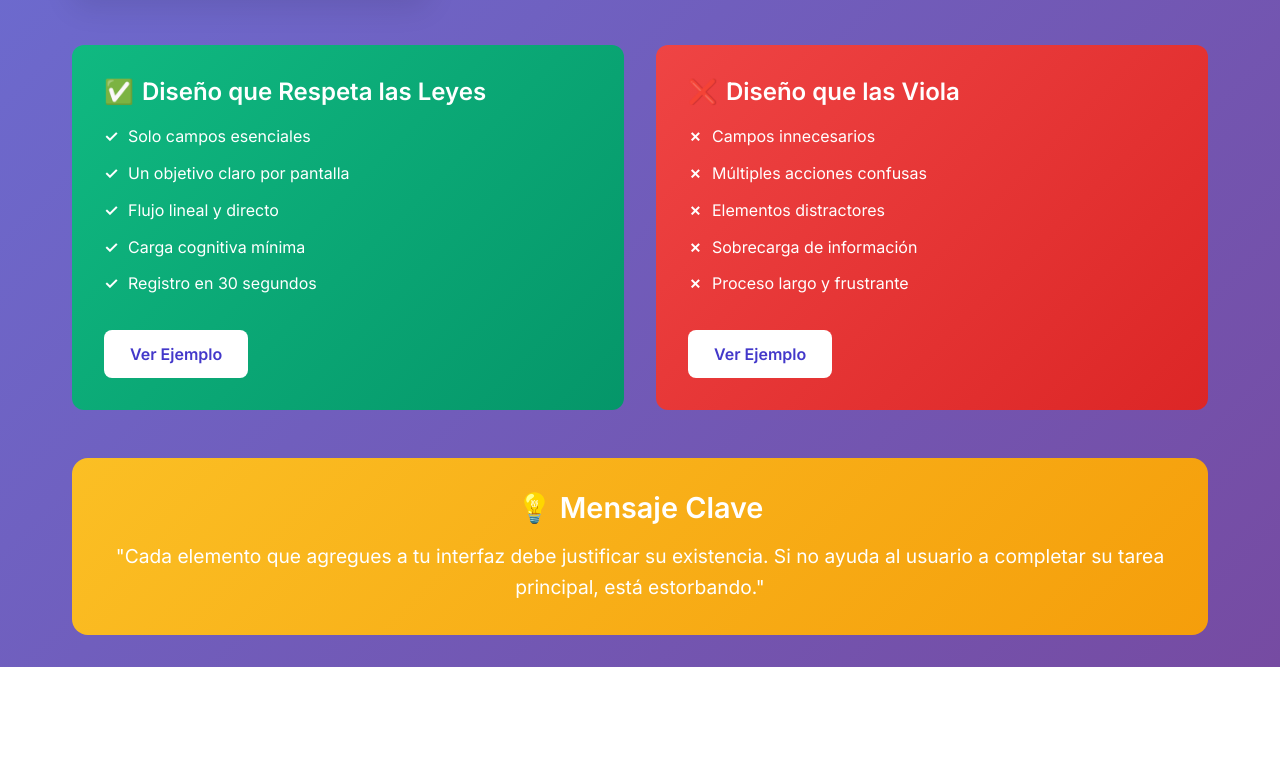
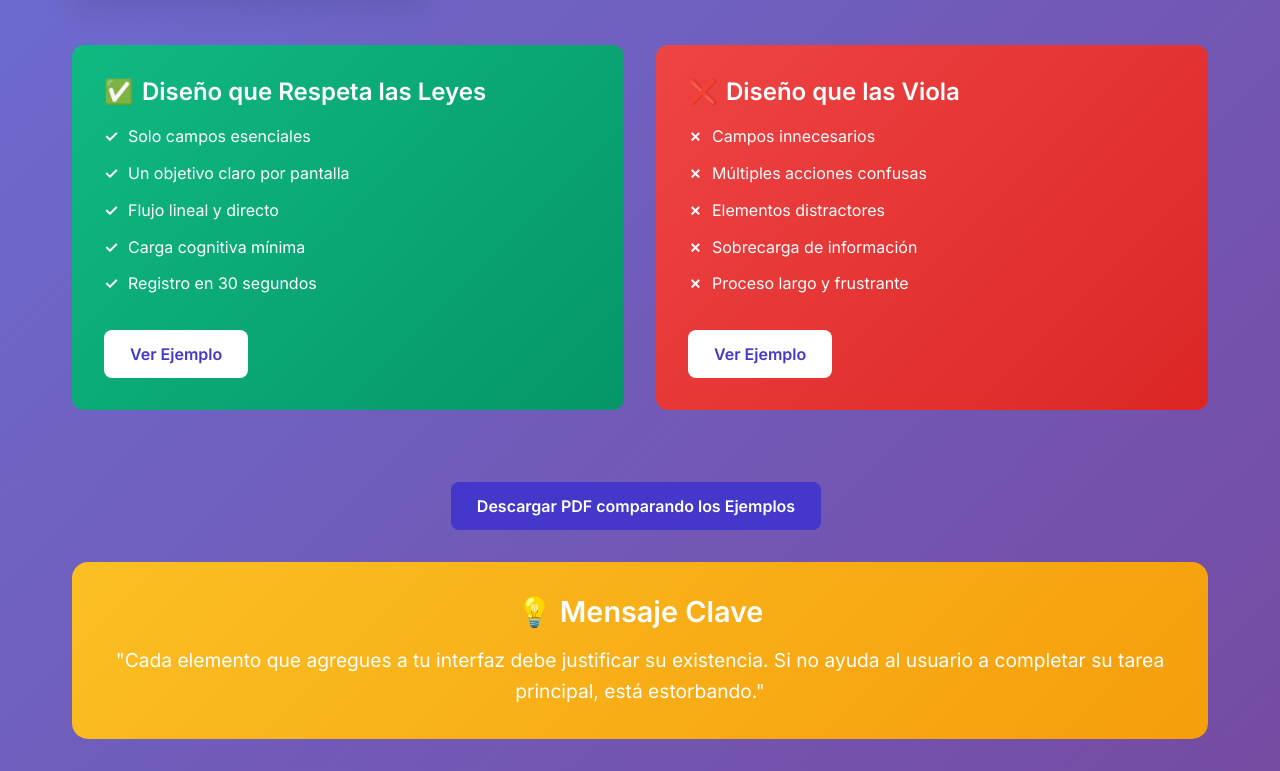
Before and after one commit to arizu14n/Leyes, a plain HTML site: page Explicación.html in a window 1280 px wide. Shown: the part 1296-2067 px from the top of the page. Before the commit the page ends 1963 px from the top, so only its background shows below. Drawn offline with Linux system fonts and the light colour scheme.

Commit message:
retoque de detalles

```diff
--- a/Explicación.html
+++ b/Explicación.html
@@ -254,6 +254,7 @@
             text-decoration: none;
             font-weight: 600;
             margin-top: 1.5rem;
+            margin-right: 0.5rem;
             transition: background-color 0.3s, color 0.3s;
             border: 2px solid transparent;
             text-align: center;
@@ -380,6 +381,10 @@
             </div>
         </div>
 
+        <div style="text-align: center; margin-bottom: 2rem;">
+            <a href="Leyes de Occam y Parkinson.pdf" download class="example-button" style="background-color: #4338ca; color: white;">Descargar PDF comparando los Ejemplos</a>
+       </div>
+
         <!-- Key Takeaway -->
         <div class="key-takeaway">
             <h3 class="takeaway-title">💡 Mensaje Clave</h3>
```
